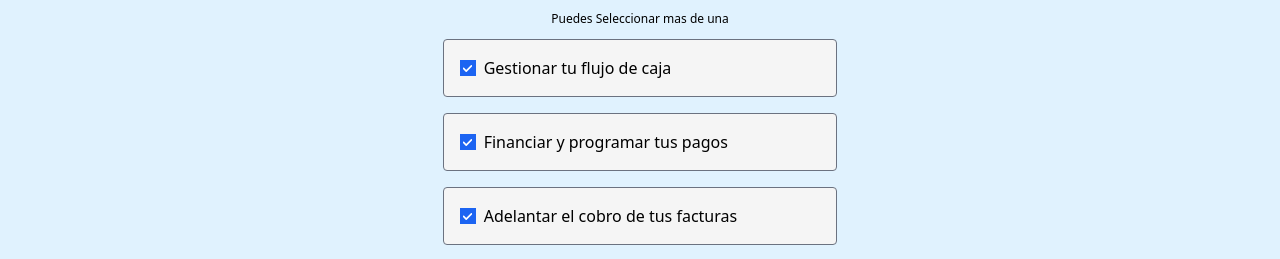
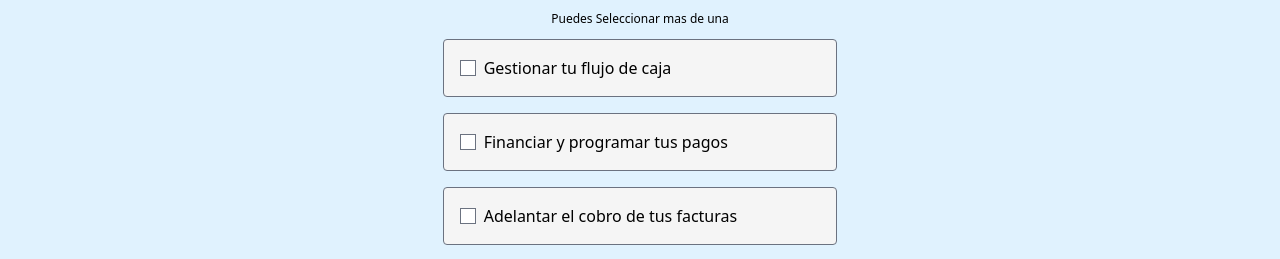
Before and after one commit to No-Country/s8-04-m-node-react-xepelin, a React (Vite) app in the folder frontend/: page /register in a window 1280 px wide. Shown: the part 249-508 px from the top of the page. Built offline with nearby package versions, Linux system fonts and the light colour scheme.

Commit message:
implement register user loading and registered

```diff
--- a/frontend/src/components/RegisterForm/Modal.jsx
+++ b/frontend/src/components/RegisterForm/Modal.jsx
@@ -88,7 +88,7 @@ const Modal = ({ isOpen, onClose, formValues }) => {
                       <label htmlFor="rutEmpresa">RUT Empresa</label>
                       <Field
                         type="text"
-                        name="rutEmpresa"
+                        // name="rutEmpresa"
                         required
                         className="mt-2 py-2 px-4 rounded-lg border border-zinc-400"
                         placeholder="Ingresa el RUT de tu empresa"
--- a/frontend/src/components/RegisterForm/RegisterForm.jsx
+++ b/frontend/src/components/RegisterForm/RegisterForm.jsx
@@ -76,7 +76,7 @@ const RegisterForm = () => {
                   <Field
                     type="checkbox"
                     // name="soluciones"
-                    // value="gestionar-flujo"
+                    value="gestionar-flujo"
                   />
                   <label className="ml-2">Gestionar tu flujo de caja</label>
                 </div>
@@ -84,7 +84,7 @@ const RegisterForm = () => {
                   <Field
                     type="checkbox"
                     // name="soluciones"
-                    // value="financiar-pagos"
+                    value="financiar-pagos"
                   />
                   <label className="ml-2">
                     Financiar y programar tus pagos
@@ -94,7 +94,7 @@ const RegisterForm = () => {
                   <Field
                     type="checkbox"
                     // name="soluciones"
-                    // value="adelantar-cobro"
+                    value="adelantar-cobro"
                   />
                   <label className="ml-2">
                     Adelantar el cobro de tus facturas
@@ -150,7 +150,7 @@ const RegisterForm = () => {
                   <Field
                     type="checkbox"
                     // name="tipoOrganizacion"
-                    // value="empresa"
+                    value="empresa"
                     className="rounded-full h-5 w-5"
                   />
                 </div>
@@ -163,7 +163,7 @@ const RegisterForm = () => {
                   <Field
                     type="checkbox"
                     // name="tipoOrganizacion"
-                    // value="corporativo"
+                    value="corporativo"
                     className="rounded-full h-5 w-5"
                   />
                 </div>
```
